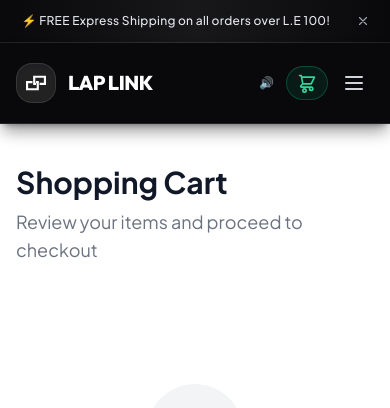
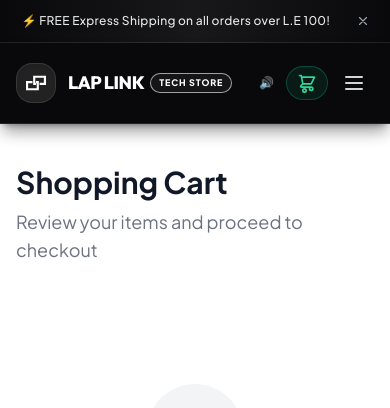
Before and after one commit to OmarAli4/laplink, a Django app: page /en/cart/ in a window 390 px wide. Shown: the top 408 px of the page. Run offline with Django 5.2, Linux system fonts and the light colour scheme; data that the repository does not hold is empty; parts of the project's set-up code (start-up, migrations or seed data) failed here and were passed over; some libraries are stand-ins or nearby versions.

Commit message:
Update slogan to white outlined badge with strict flex alignment on mobile and desktop

```diff
--- a/shop/templates/shop/partials/navbar.html
+++ b/shop/templates/shop/partials/navbar.html
@@ -14,11 +14,11 @@
                             <path d="M 70 60 L 60 60 L 60 20 L 120 20 L 120 60 L 90 60" />
                         </svg>
                     </div>
-                    <div class="flex items-center gap-2">
-                        <span class="font-display text-white text-xl sm:text-2xl font-extrabold tracking-tight uppercase group-hover:opacity-90 transition-opacity">
+                    <div class="flex items-center gap-1.5 sm:gap-2 shrink-0">
+                        <span class="font-display text-white text-lg sm:text-2xl font-extrabold tracking-tight uppercase group-hover:opacity-90 transition-opacity shrink-0">
                             Lap Link
                         </span>
-                        <span class="hidden sm:inline-flex items-center px-2 py-0.5 rounded-full bg-emerald-500/20 text-emerald-400 border border-emerald-500/30 text-[10px] font-extrabold uppercase tracking-widest">
+                        <span class="inline-flex items-center px-2 py-0.5 rounded-full border border-white/60 text-white text-[9px] sm:text-[10px] font-extrabold uppercase tracking-widest bg-white/5 shrink-0">
                             TECH STORE
                         </span>
                     </div>
```
